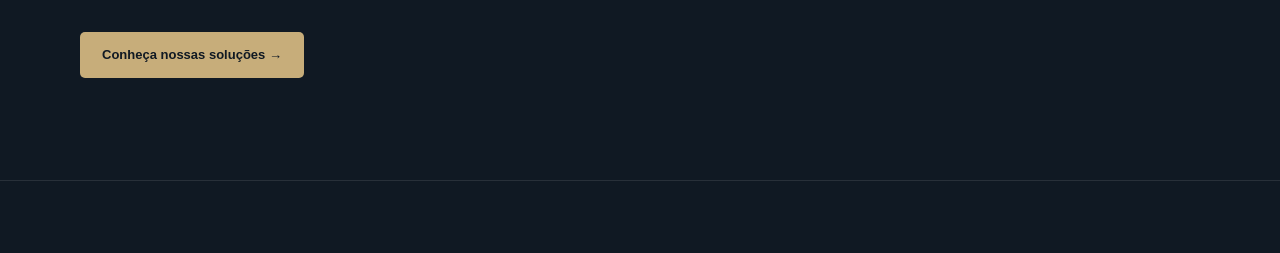
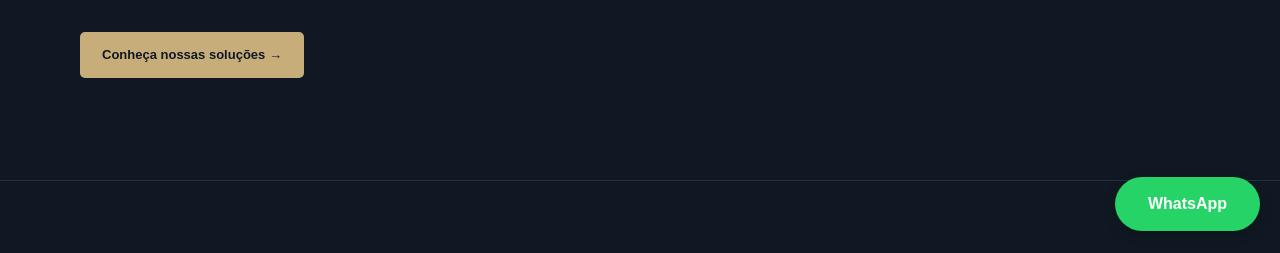
Before and after one commit to thalysonr505-stack/Noriva-Digital, a plain HTML site: page index.html in a window 1280 px wide. Shown: the part 547-800 px from the top of the page. Drawn offline with Linux system fonts and the light colour scheme.

Commit message:
Update index.html

```diff
--- a/index.html
+++ b/index.html
@@ -413,5 +413,32 @@
       new Date().getFullYear();
   </script>
 
+  <a href="https://wa.me/5585974005691?text=Ol%C3%A1%21%20Vim%20pelo%20site%20da%20N%C3%B3riva%20Digital%20e%20gostaria%20de%20solicitar%20um%20or%C3%A7amento."
+   class="whatsapp-float"
+   target="_blank"
+   rel="noopener noreferrer"
+   aria-label="Fale conosco pelo WhatsApp">
+   WhatsApp
+</a>
+
+<style>
+.whatsapp-float {
+    position: fixed;
+    width: 145px;
+    bottom: 22px;
+    right: 20px;
+    background: #25D366;
+    color: #fff;
+    text-align: center;
+    padding: 14px 12px;
+    border-radius: 40px;
+    font-weight: bold;
+    text-decoration: none;
+    z-index: 9999;
+    box-shadow: 0 4px 12px rgba(0,0,0,.25);
+
+  }
+</style>
+
 </body>
-  </html>
+</html>
```
